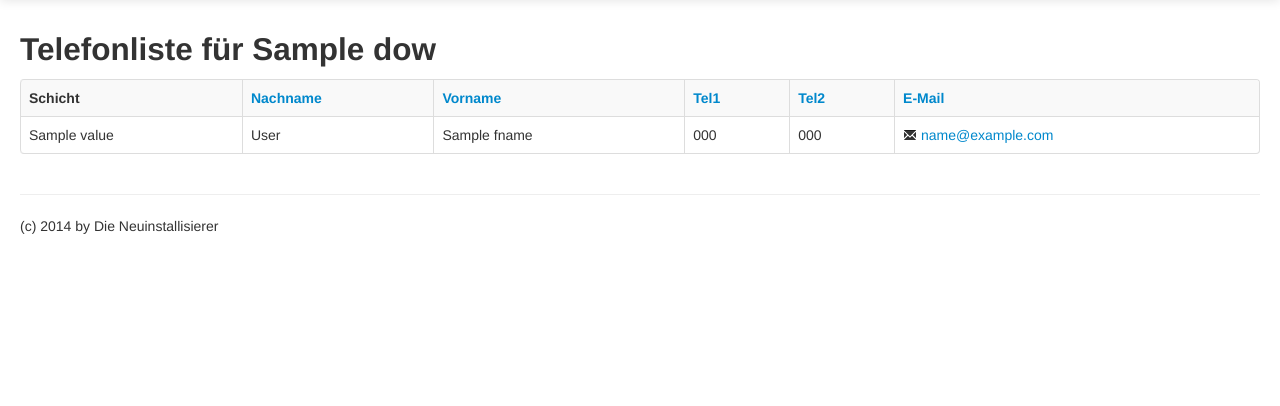
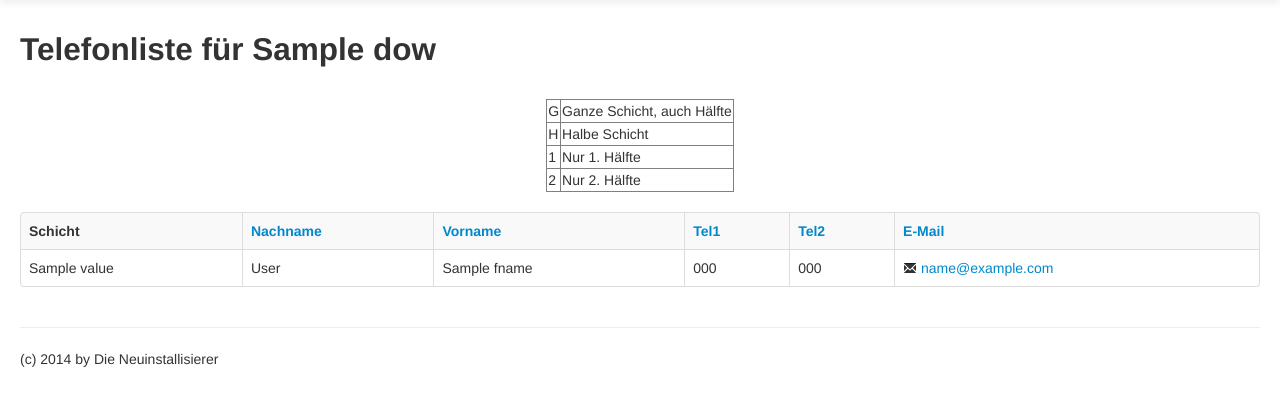
Before and after one commit to lyrischesich/production, a CakePHP app: the page made by app/View/Contacts/only.ctp in a window 1280 px wide. Shown: the part 41-447 px from the top of the page. Run offline with PHP 8.4 and a stand-in for CakePHP, Linux system fonts and the light colour scheme; the template is opened without the code that fills it: most values are stand-ins (such as "Sample title", 1, 10 or a date in 2020); data that the repository does not hold is empty; some libraries are stand-ins or nearby versions.

Commit message:
Bug bei der speziellen Kontaktliste behoben, funktioniert einwandfrei Legende muss noch hübsch gestaltet werden

```diff
--- a/TODO.txt
+++ b/TODO.txt
@@ -17,6 +17,7 @@ ContactsController->only(): Cake weigert sich, eine Zahl zu akzeptieren -> nöti
 /users/index: Sidebar abschicken möglich machen
 /users/index: "Änderungen speichern"-Knopf löschen
 /plan: Farbe der Links ändern
+/plan: Nicht-Obligated-User-Spalten trotzdem rot (Einarbeitung)
 E-Mail-Vorlage: "sie" schreibt man groß!
 Kräftigere Farben für den Plan
 Sidebar immer mit runterscrollen lassen
--- a/app/View/Contacts/only.ctp
+++ b/app/View/Contacts/only.ctp
@@ -1,4 +1,25 @@
 <h2>Telefonliste für <?php echo $dow; ?></h2>
+	<br />
+	<table border='1' align='center'>
+  		<tr>
+		    <td class='success'>G</td>
+	    	<td>Ganze Schicht, auch Hälfte</td>
+  		</tr>
+	  	<tr>
+    		<td class='warning'>H</td>
+	    	<td>Halbe Schicht</td>
+	  	</tr>
+	  	<tr>
+	  		<td class='warning'>1</td>
+	  		<td>Nur 1. Hälfte</td>
+	  	</tr>
+	  	<tr>
+	  		<td class='warning'>2</td>
+	  		<td>Nur 2. Hälfte</td>
+	  	</tr>
+	</table>
+	<br />
+
 	<table cellpadding="0" cellspacing="0" class="table table-striped table-bordered" id="contactlist">
 		<tr>
 			<th>Schicht</th>
```
Also changed, not shown: app/Controller/ContactsController.php (+21 -9 lines).
